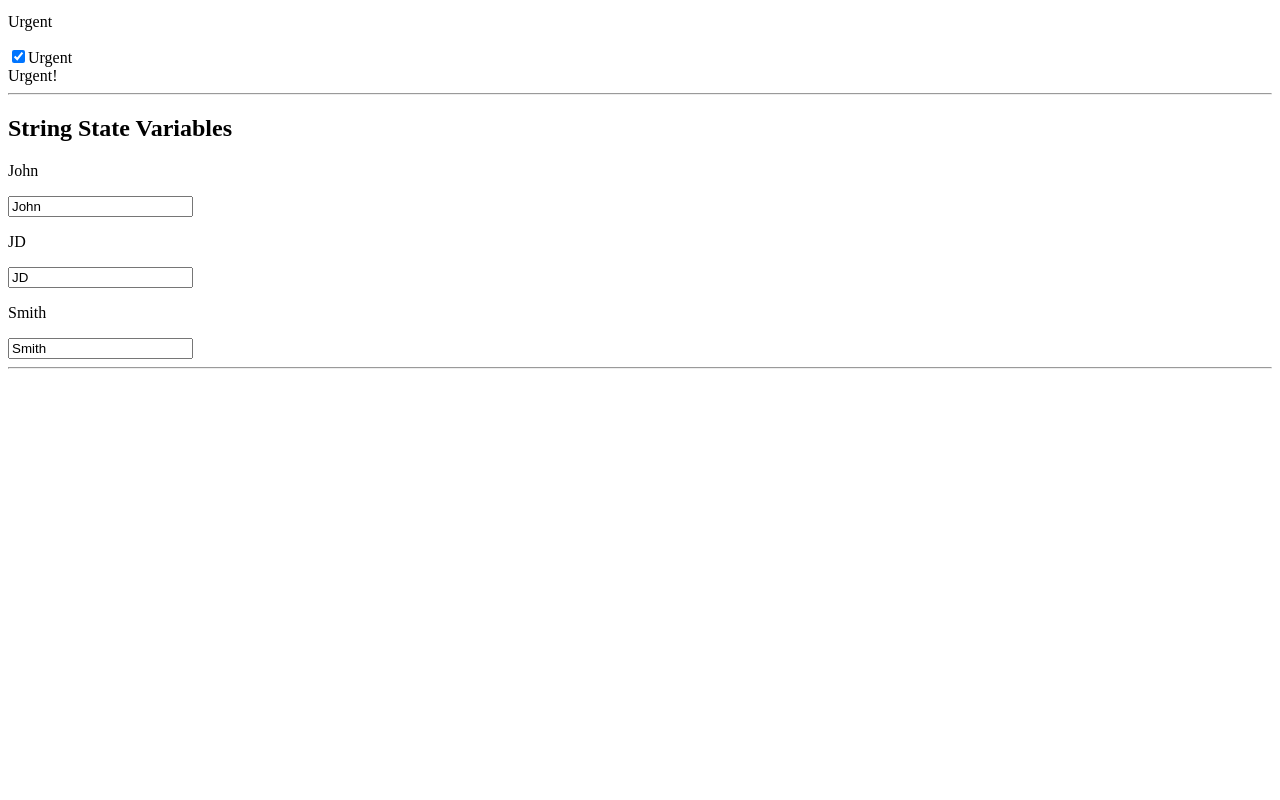
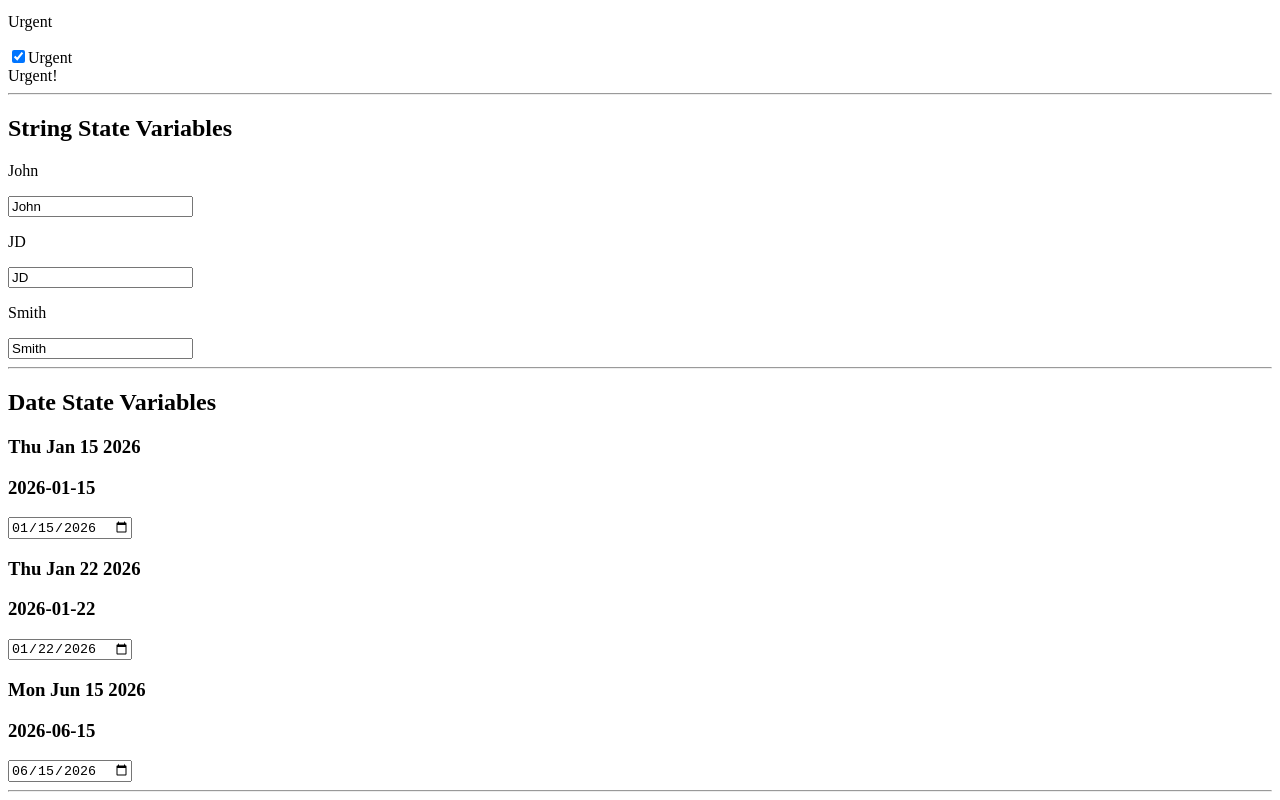
Before and after one commit to yevk55/webdev-client, a Next.js app: page /labs/lab4 in a window 1280 px wide. Shown: the part 914-1714 px from the top of the page. Before the commit the page ends 1291 px from the top, so only its background shows below. Built offline with nearby package versions, Linux system fonts and the light colour scheme.

Commit message:
added date state variables

```diff
--- /dev/null
+++ b/app/labs/lab4/DateStateVariable.tsx
@@ -0,0 +1,54 @@
+"use client";
+
+import { useState } from "react";
+
+function dateObjectToHtmlDateString(date: Date) {
+  const year = date.getFullYear();
+  const month = String(date.getMonth() + 1).padStart(2, "0");
+  const day = String(date.getDate()).padStart(2, "0");
+  return `${year}-${month}-${day}`;
+}
+
+function htmlDateStringToDate(dateString: string) {
+  const [year, month, day] = dateString.split("-").map(Number);
+  return new Date(year, month - 1, day, 0, 0);
+}
+
+export default function DateStateVariable() {
+  const [startDate, setStartDate] = useState(new Date(2026, 0, 15, 10, 30));
+  const [dueDate, setDueDate] = useState(new Date(2026, 0, 22, 10, 30));
+  const [endDate, setEndDate] = useState(new Date(2026, 5, 15, 10, 30));
+  return (
+    <div id="wd-date-state-variables">
+      <h2>Date State Variables</h2>
+      <h3>{startDate.toDateString()}</h3>
+      <h3>{dateObjectToHtmlDateString(startDate)}</h3>
+      <input
+        type="date"
+        className="rounded border border-neutral-300 px-3 py-1.5"
+        value={dateObjectToHtmlDateString(startDate)}
+        onChange={(e) => setStartDate(htmlDateStringToDate(e.target.value))}
+        id="wd-start-date"
+      />
+      <h3>{dueDate.toDateString()}</h3>
+      <h3>{dateObjectToHtmlDateString(dueDate)}</h3>
+      <input
+        type="date"
+        className="rounded border border-neutral-300 px-3 py-1.5"
+        value={dateObjectToHtmlDateString(dueDate)}
+        onChange={(e) => setDueDate(htmlDateStringToDate(e.target.value))}
+        id="wd-due-date"
+      />
+      <h3>{endDate.toDateString()}</h3>
+      <h3>{dateObjectToHtmlDateString(endDate)}</h3>
+      <input
+        type="date"
+        className="rounded border border-neutral-300 px-3 py-1.5"
+        value={dateObjectToHtmlDateString(endDate)}
+        onChange={(e) => setEndDate(htmlDateStringToDate(e.target.value))}
+        id="wd-end-date"
+      />
+      <hr />
+    </div>
+  );
+}
--- a/app/labs/lab4/page.tsx
+++ b/app/labs/lab4/page.tsx
@@ -5,6 +5,7 @@ import PassingFunctions from "./PassingFunctions";
 import Counter from "./Counter";
 import BooleanStateVariables from "./BooleanStateVariables";
 import StringStateVariables from "./StringStateVariables";
+import DateStateVariable from "./DateStateVariable";
 
 export default function Lab4() {
   const sayHello = (message: string) =>
@@ -31,6 +32,7 @@ export default function Lab4() {
       <Counter />
       <BooleanStateVariables />
       <StringStateVariables />
+      <DateStateVariable />
     </div>
   );
 }
```
